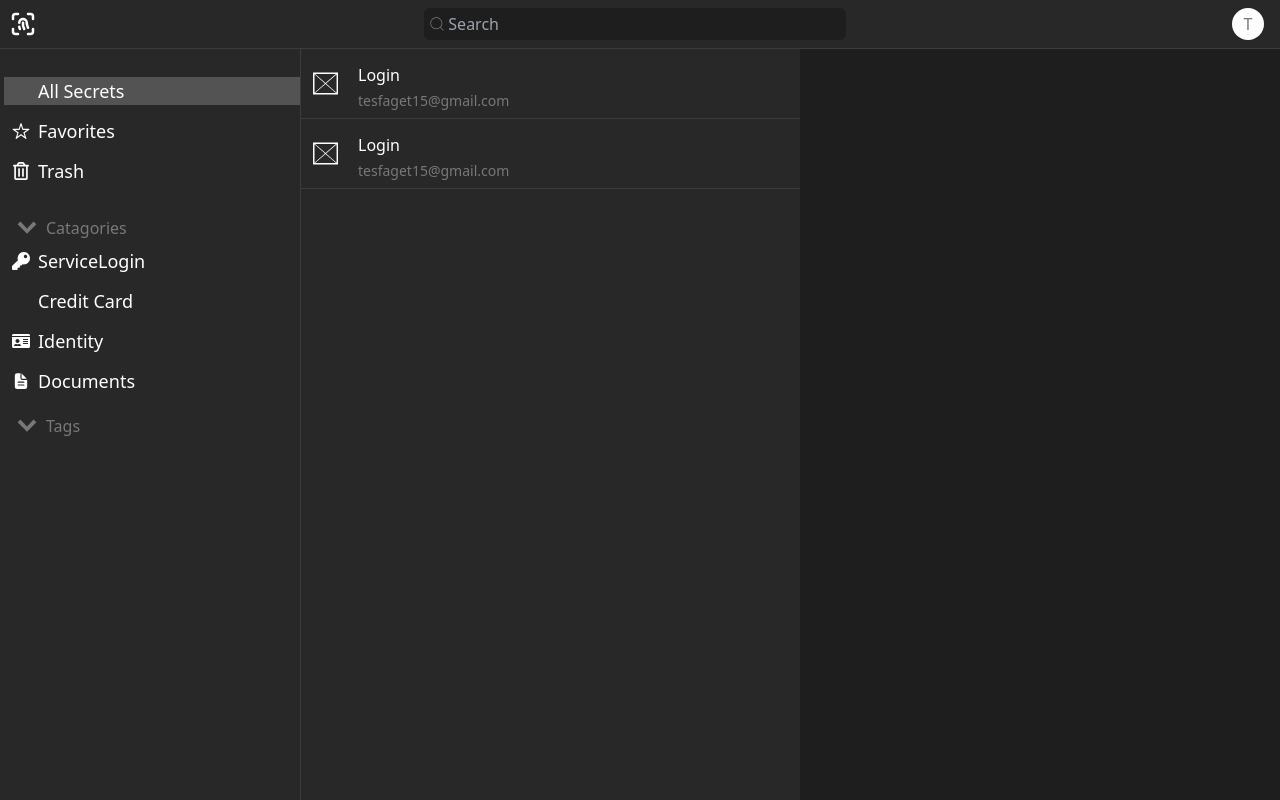
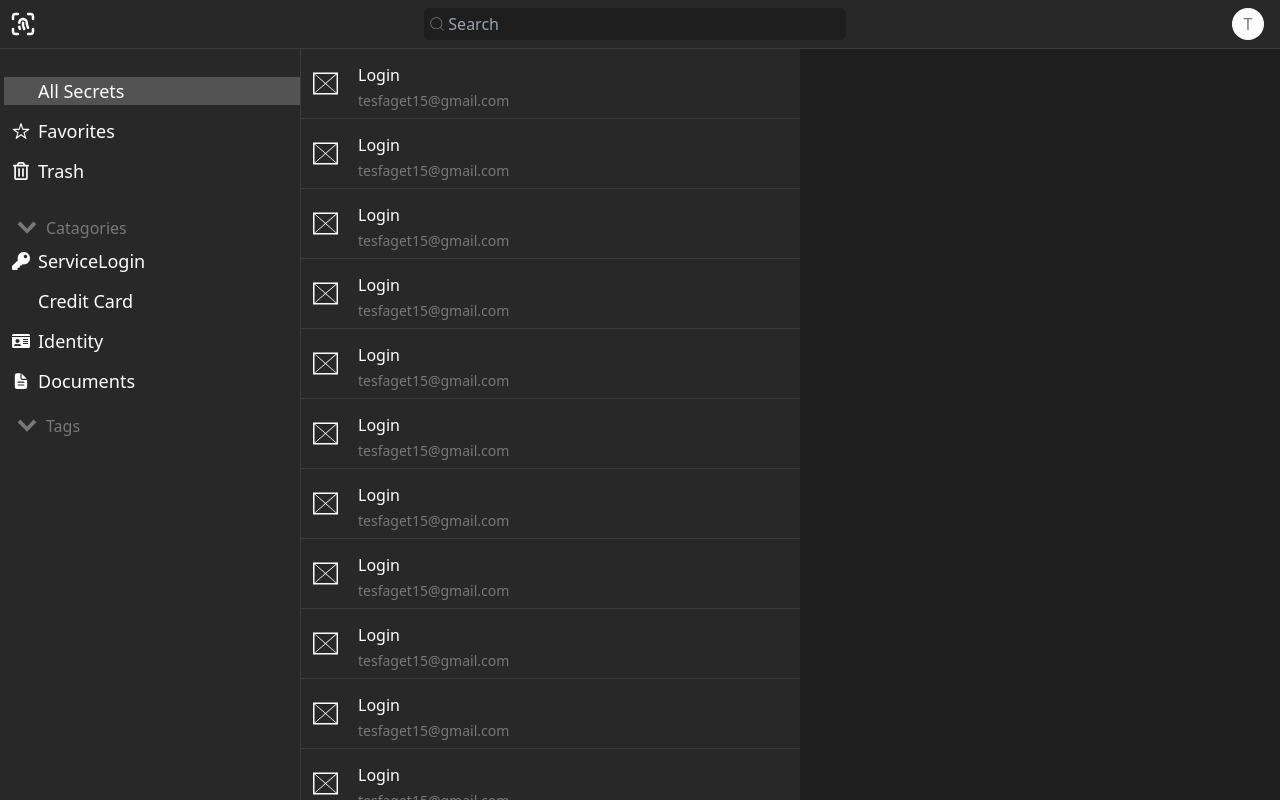
Before and after one commit to tesfatesfaye/FreePass, a React (Vite) app in the folder client/: page / in a window 1280 px wide. Built offline with nearby package versions, Linux system fonts and the light colour scheme; some icons are missing.

Commit message:
renamed file secret item file appropriately

```diff
--- a/client/src/components/Dashboard.tsx
+++ b/client/src/components/Dashboard.tsx
@@ -1,6 +1,6 @@
 
 import SideBar from "./SideBar.tsx";
-import SecretParent from "./SecretParent.tsx";
+import SecretParent from "./Secrets.tsx";
 import { FC } from "react";
 const DashBoard:FC = () => {
   return (
--- /dev/null
+++ b/client/src/components/SecretItem.tsx
@@ -0,0 +1,17 @@
+import { FC } from "react"
+import { TfiLayoutPlaceholder } from "react-icons/tfi";
+const SecretItem:FC=(props:any)=>{
+
+    return (
+      <div className="flex items-center gap-5 h-[70px] bg-p-dark border-b border-b-t-dark p-2 w-full cursor-pointer">
+        <TfiLayoutPlaceholder className="ml-1"size={25} color={"white"} />
+        <div className="flex flex-col gap-1 h-full mt-3">
+          <p className="text-white">Login</p>
+          <p className="text-custom-gray text-sm">tesfaget15@gmail.com</p>
+        </div>
+      </div>
+    );
+
+}
+
+export default SecretItem;
--- a/client/src/components/SecretParent.tsx
+++ /dev/null
@@ -1,16 +0,0 @@
-import { FC, useContext } from "react";
-import { DashboardContext } from "../context/DashboardContext";
-import Secrets from "./Secrets";
-const SecretParent: FC = () => {
-  const { secretParentHeight } = useContext(DashboardContext);
-  return (
-    <div
-      className={`flex flex-col w-[500px] max-h-[${secretParentHeight}px] bg-p-dark text-white  border-l border-l-t-dark  overflow-y-auto  `}
-    >
-      <Secrets />
-      <Secrets />
-    </div>
-  );
-};
-
-export default SecretParent;
--- a/client/src/components/Secrets.tsx
+++ b/client/src/components/Secrets.tsx
@@ -1,17 +1,17 @@
-import { FC } from "react"
-import { TfiLayoutPlaceholder } from "react-icons/tfi";
-const Secrets:FC=(props:any)=>{
+import { FC, useContext } from "react";
+import { DashboardContext } from "../context/DashboardContext";
+import SecretItem from "./SecretItem";
+const SecretParent: FC = () => {
+  const { secretParentHeight } = useContext(DashboardContext);
+  const secrets=Array.from({length:16},()=><SecretItem/>)
+  return (
+    <div
+      style={{ maxHeight: secretParentHeight }}
+      className={`flex flex-col w-[500px] px] bg-p-dark text-white  border-l border-l-t-dark  overflow-y-auto  `}
+    >
+      {secrets}
+    </div>
+  );
+};
 
-    return (
-      <div className="flex items-center gap-5 h-[70px] bg-p-dark border-b border-b-t-dark p-2 w-full cursor-pointer">
-        <TfiLayoutPlaceholder className="ml-1"size={25} color={"white"} />
-        <div className="flex flex-col gap-1 h-full mt-3">
-          <p className="text-white">Login</p>
-          <p className="text-custom-gray text-sm">tesfaget15@gmail.com</p>
-        </div>
-      </div>
-    );
-
-}
-
-export default Secrets;
+export default SecretParent;
```
